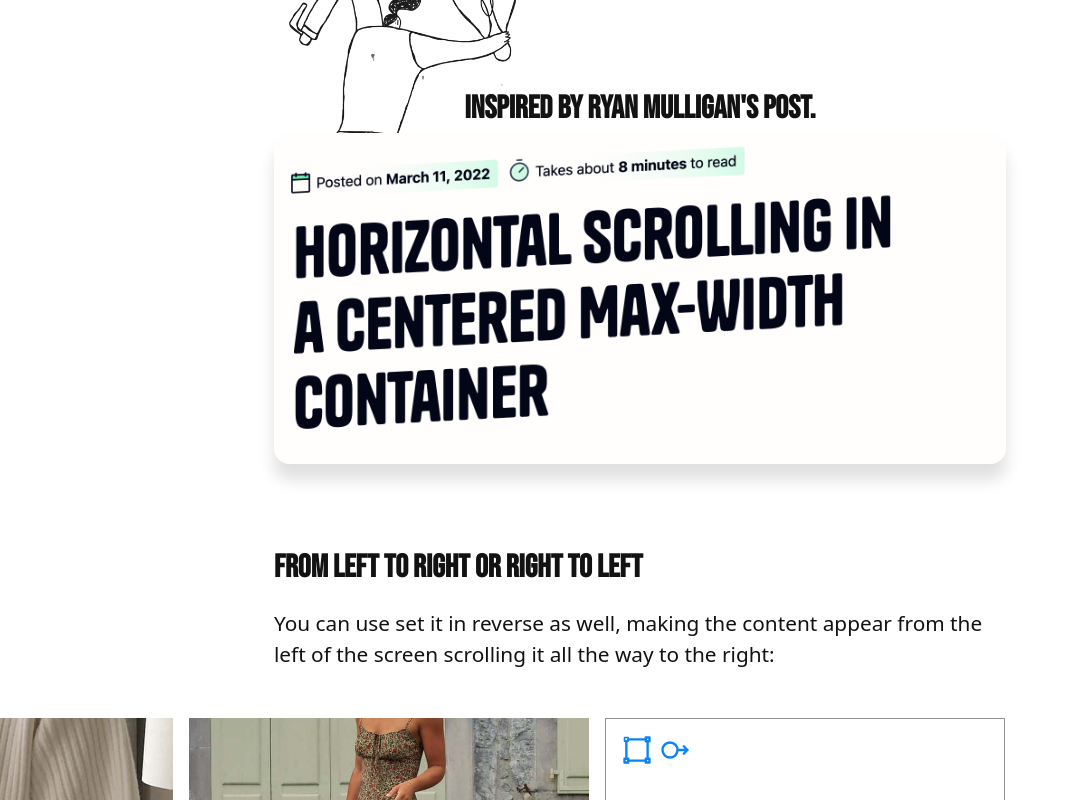
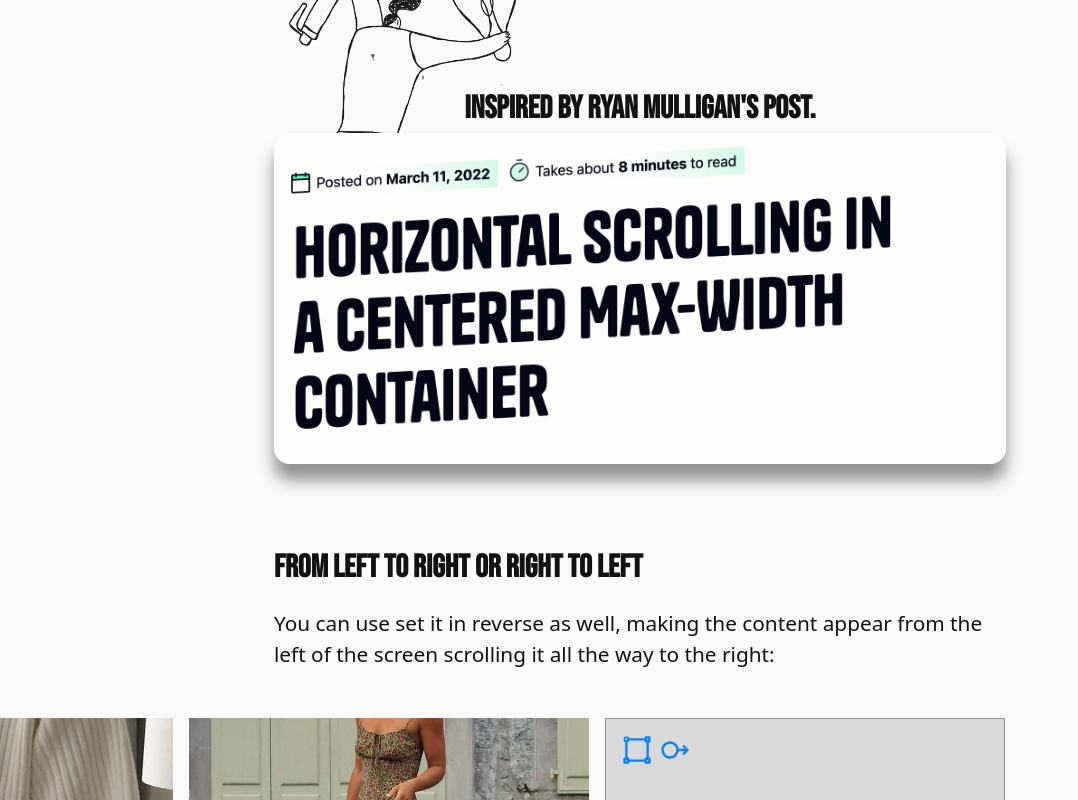
Before and after one commit to yefreescoding/horizontal-scrolling-react, a React (Vite) app in the folder horizontal-scroll-component/: page / in a window 1280 px wide. Shown: the part 1700-2500 px from the top of the page, without its empty margins (0-1078 px from the left). Built offline with nearby package versions, Linux system fonts and the light colour scheme.

Commit message:
fix: dark mode colors

```diff
--- a/horizontal-scroll-component/src/components/header/header.css
+++ b/horizontal-scroll-component/src/components/header/header.css
@@ -8,6 +8,7 @@
   gap: 1rem;
   padding: 1rem clamp(1rem, 4vw, 2rem);
   background-color: var(--background);
+  color: var(--text);
   transition: box-shadow 200ms cubic-bezier(0.33, 1, 0.68, 1);
 }
 
--- a/horizontal-scroll-component/src/index.css
+++ b/horizontal-scroll-component/src/index.css
@@ -3,19 +3,19 @@
 
 :root {
   --text: hsl(0, 0%, 7%);
-  --background: #ffffff;
-  --primary: #f6f5f4;
+  --background: hsl(0, 0%, 98%);
+  --primary: hsl(0, 0%, 85%);
   --secondary: hsl(0, 0%, 57%);
   --accent: hsl(209, 91%, 50%);
 }
 
 @media (prefers-color-scheme: dark) {
   :root {
-    --text: hsl(270, 20%, 95%);
-    --background: hsl(240, 20%, 13%);
-    --primary: #f6f5f4;
-    --secondary: hsla(140, 2%, 30%, 0.3);
-    --accent: hsl(77, 22%, 41%);
+    --text: hsl(0, 0%, 15%);
+    --background: hsl(0, 0%, 75%);
+    --primary: hsl(0, 0%, 65%);
+    --secondary: hsl(0, 0%, 45%);
+    --accent: hsl(222, 100%, 50%);
   }
 }
 
@@ -127,13 +127,13 @@ p {
 .cover a img {
   z-index: 10;
   border-radius: 1rem;
-  box-shadow: 0 1rem 1rem hsl(0, 0%, 88%);
+  box-shadow: 0 1rem 1rem var(--secondary);
   transition: all 240ms ease-in;
 }
 
 .cover a img:hover {
   transform: translateY(-7px);
-  box-shadow: 0 1.3rem 1rem hsl(0, 0%, 90%);
+  box-shadow: 0 1.3rem 1.5rem var(--secondary);
 }
 .cover__illustration {
   position: absolute;
@@ -175,6 +175,7 @@ p {
   direction: ltr;
   padding: 1rem;
   border: 1px solid var(--secondary);
+  background-color: var(--primary);
   display: flex;
   flex-flow: column;
 
```
